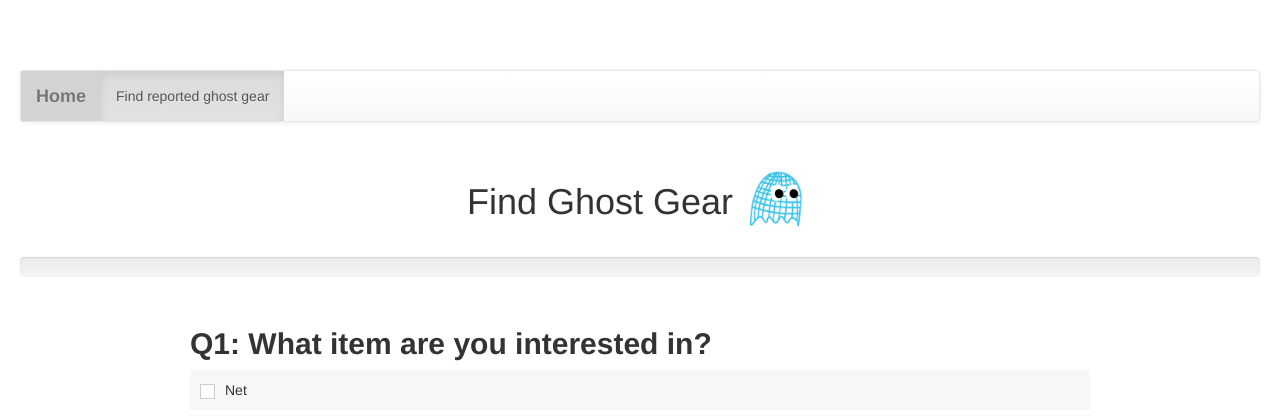
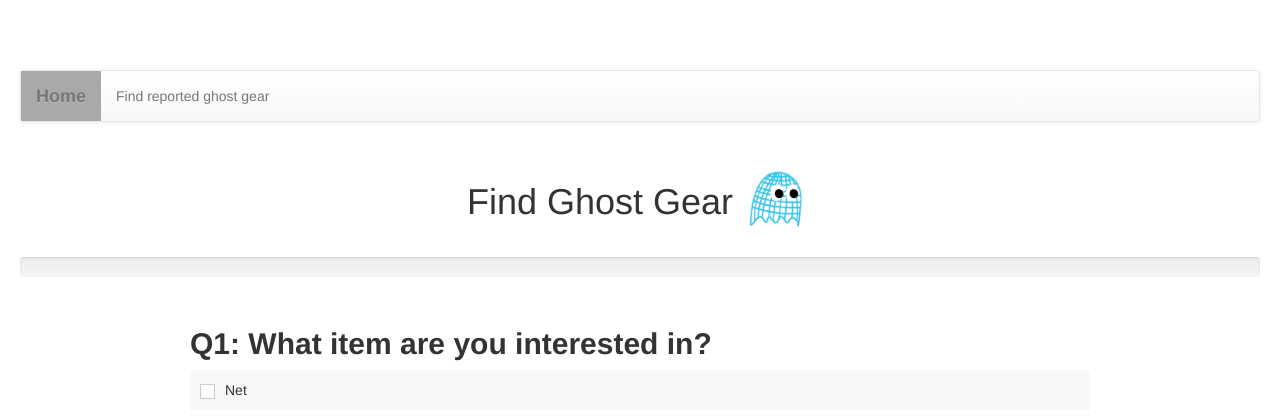
Before and after one commit to linruth/FishHackathon, a Flask app: page /find in a window 1280 px wide. Shown: the top 416 px of the page. Run offline with Flask 2, Linux system fonts and the light colour scheme; some libraries are stand-ins or nearby versions.

Commit message:
Fixed navbar

```diff
--- a/static/css/style.css
+++ b/static/css/style.css
@@ -139,7 +139,7 @@ body {
 
   .navbar-brand {
     font-weight: bold;
-    background-color: lightgrey;
+    background: darkgrey;
   }
 
   #map {
--- a/templates/findindex.html
+++ b/templates/findindex.html
@@ -30,7 +30,7 @@
     <!-- Collect the nav links, forms, and other content for toggling -->
     <div class="collapse navbar-collapse" id="bs-example-navbar-collapse-1">
       <ul class="nav navbar-nav">
-        <li class="active"><a href="/find">Find reported ghost gear <span class="sr-only">(current)</span></a></li>
+        <li><a href="/find">Find reported ghost gear <span class="sr-only">(current)</span></a></li>
 
       </ul>
 
```
Also changed, not shown: 1 other file.
